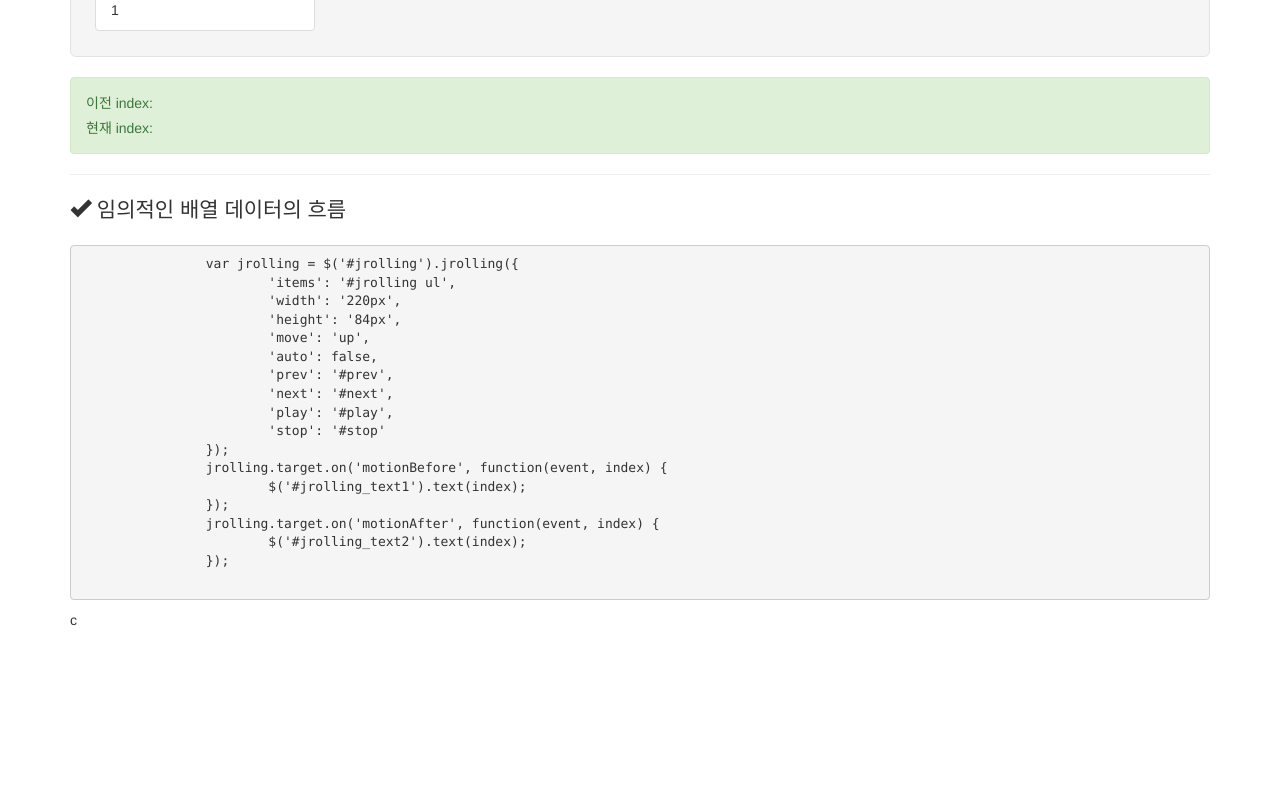
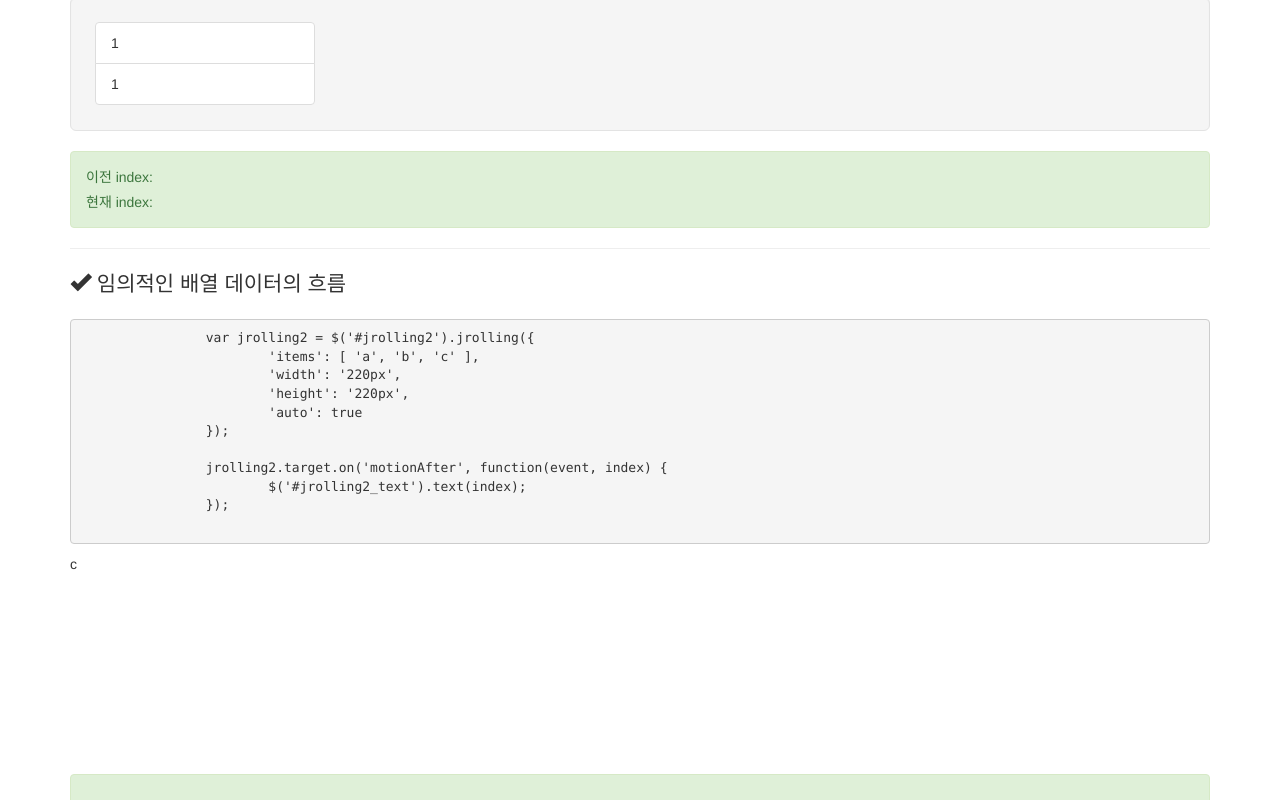
Before and after one commit to syakuis/syakuis.github.io, a website: page demo/jrolling/demo.html in a window 1280 px wide. Shown: the part 952-1752 px from the top of the page. Drawn offline with nearby package versions, Linux system fonts and the light colour scheme.

Commit message:
jrolling 업데이트
jrolling 업데이트

```diff
--- a/demo/jrolling/demo.html
+++ b/demo/jrolling/demo.html
@@ -45,11 +45,15 @@
 			'move': 'up',
 			'auto': false,
 			'prev': '#prev',
-			'next': '#next'
+			'next': '#next',
+			'play': '#play',
+			'stop': '#stop'
 		});
-
+		jrolling.target.on('motionBefore', function(event, index) {
+			$('#jrolling_text1').text(index);
+		});
 		jrolling.target.on('motionAfter', function(event, index) {
-			$('#jrolling_text').text(index);
+			$('#jrolling_text2').text(index);
 		});
 	</pre>
 
@@ -80,22 +84,15 @@
 
 	<p class="lead"><i class="glyphicon glyphicon-ok"></i> 임의적인 배열 데이터의 흐름</p>
 	<pre>
-		var jrolling = $('#jrolling').jrolling({
-			'items': '#jrolling ul',
+		var jrolling2 = $('#jrolling2').jrolling({
+			'items': [ 'a', 'b', 'c' ],
 			'width': '220px',
-			'height': '84px',
-			'move': 'up',
-			'auto': false,
-			'prev': '#prev',
-			'next': '#next',
-			'play': '#play',
-			'stop': '#stop'
+			'height': '220px',
+			'auto': true
 		});
-		jrolling.target.on('motionBefore', function(event, index) {
-			$('#jrolling_text1').text(index);
-		});
-		jrolling.target.on('motionAfter', function(event, index) {
-			$('#jrolling_text2').text(index);
+
+		jrolling2.target.on('motionAfter', function(event, index) {
+			$('#jrolling2_text').text(index);
 		});
 	</pre>
 	<div id="jrolling2">
```
Also changed, not shown: demo/jrolling/jquery.syaku.rolling.js.
